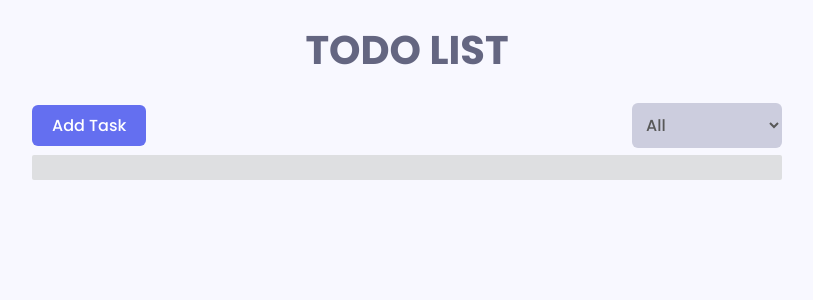
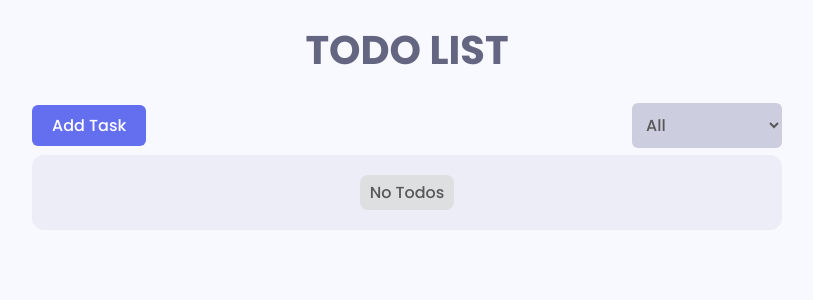
Before and after one commit to Ayon-SSP/react-redux-todo-app, a React (Create React App) app: page / in a window 1280 px wide. Shown: the top 300 px of the page, without its empty margins (233-1046 px from the left). Built offline with nearby package versions, Linux system fonts and the light colour scheme.

Commit message:
feat: AppContent

```diff
--- a/src/App.js
+++ b/src/App.js
@@ -4,26 +4,15 @@ import PageTitle from './components/PageTitle';
 import AppHeader from './components/AppHeader.jsx';
 import AppContent from './components/AppContent.jsx';
 import styles from './styles/modules/app.module.scss';
-import CheckButton from './components/CheckButton.jsx';
 
 function App() {
-
-  const [checked, setChecked] = useState(false);
-
-  const handleCheck = () => {
-    setChecked(!checked);
-    // dispatch(
-    //   updateTodo({ ...todo, status: checked ? 'incomplete' : 'complete' })
-    // );
-  };
-
   return (
     <>
       <div className="container">
         <PageTitle>TODO List</PageTitle>
         <div className={styles.app__wrapper}>
           <AppHeader />
-          <CheckButton checked={checked} handleCheck={handleCheck} />
+          <AppContent />
         </div>
       </div>
       <Toaster
--- /dev/null
+++ b/src/components/AppContent.jsx
@@ -0,0 +1,63 @@
+import React from 'react';
+import { AnimatePresence, motion } from 'framer-motion';
+import { useSelector } from 'react-redux';
+import styles from '../styles/modules/app.module.scss';
+import TodoItem from './TodoItem';
+
+const container = {
+  hidden: { opacity: 1 },
+  visible: {
+    opacity: 1,
+    scale: 1,
+    transition: {
+      staggerChildren: 0.2,
+    },
+  },
+};
+const child = {
+  hidden: { y: 20, opacity: 0 },
+  visible: {
+    y: 0,
+    opacity: 1,
+  },
+};
+
+const AppContent = () => {
+  const todoList = useSelector((state) => state.todo.todoList);
+  const filterStatus = useSelector((state) => state.todo.filterStatus);
+
+  const sortedTodoList = [...todoList];
+  sortedTodoList.sort((a, b) => new Date(b.time) - new Date(a.time));
+
+  const filteredTodoList = sortedTodoList.filter((item) => {
+    if (filterStatus === 'all') {
+      return true;
+    }
+    return item.status === filterStatus;
+  });
+
+  return (
+    <motion.div
+      className={styles.content__wrapper}
+      variants={container}
+      initial="hidden"
+      animate="visible"
+    >
+      <AnimatePresence>
+        {filteredTodoList && filteredTodoList.length > 0 ? (
+          filteredTodoList.map((todo) => (
+            // <motion.div key={todo.id} variants={child}>
+            <TodoItem key={todo.id} todo={todo} />
+            // </motion.div>
+          ))
+        ) : (
+          <motion.p variants={child} className={styles.emptyText}>
+            No Todos
+          </motion.p>
+        )}
+      </AnimatePresence>
+    </motion.div>
+  )
+}
+
+export default AppContent;
--- /dev/null
+++ b/src/components/TodoItem.jsx
@@ -0,0 +1,100 @@
+import React, { useEffect, useState } from 'react';
+import { format } from 'date-fns';
+import { motion } from 'framer-motion';
+import toast from 'react-hot-toast';
+import { MdDelete, MdEdit } from 'react-icons/md';
+import { useDispatch } from 'react-redux';
+import { deleteTodo, updateTodo } from '../slices/todoSlice';
+import styles from '../styles/modules/todoItem.module.scss';
+import { getClasses } from '../utils/getClasses';
+import CheckButton from './CheckButton';
+import TodoModal from './TodoModal';
+
+const child = {
+  hidden: { y: 20, opacity: 0 },
+  visible: {
+    y: 0,
+    opacity: 1,
+  },
+};
+
+const TodoItem = ({ todo }) => {
+  const dispatch = useDispatch();
+  const [checked, setChecked] = useState(false);
+  const [updateModalOpen, setUpdateModalOpen] = useState(false);
+
+  useEffect(() => {
+    if (todo.status === 'complete') {
+      setChecked(true);
+    } else {
+      setChecked(false);
+    }
+  }, [todo.status]);
+
+  const handleCheck = () => {
+    setChecked(!checked);
+    dispatch(
+      updateTodo({ ...todo, status: checked ? 'incomplete' : 'complete' })
+    );
+  };
+
+  const handleDelete = () => {
+    dispatch(deleteTodo(todo.id));
+    toast.success('Todo Deleted Successfully');
+  };
+
+  const handleUpdate = () => {
+    setUpdateModalOpen(true);
+  };
+
+  return (
+    <>
+      <motion.div className={styles.item} variants={child}>
+        <div className={styles.todoDetails}>
+          <CheckButton checked={checked} handleCheck={handleCheck} />
+          <div className={styles.texts}>
+            <p
+              className={getClasses([
+                styles.todoText,
+                todo.status === 'complete' && styles['todoText--completed'],
+              ])}
+            >
+              {todo.title}
+            </p>
+            <p className={styles.time}>
+              {format(new Date(todo.time), 'p, MM/dd/yyyy')}
+            </p>
+          </div>
+        </div>
+        <div className={styles.todoActions}>
+          <div
+            className={styles.icon}
+            onClick={() => handleDelete()}
+            onKeyDown={() => handleDelete()}
+            tabIndex={0}
+            role="button"
+          >
+            <MdDelete />
+          </div>
+          <div
+            className={styles.icon}
+            onClick={() => handleUpdate()}
+            onKeyDown={() => handleUpdate()}
+            tabIndex={0}
+            role="button"
+          >
+            <MdEdit />
+          </div>
+        </div>
+      </motion.div>
+      <TodoModal
+        type="update"
+        modalOpen={updateModalOpen}
+        setModalOpen={setUpdateModalOpen}
+        todo={todo}
+      />
+    </>
+  )
+}
+
+export default TodoItem;
```
